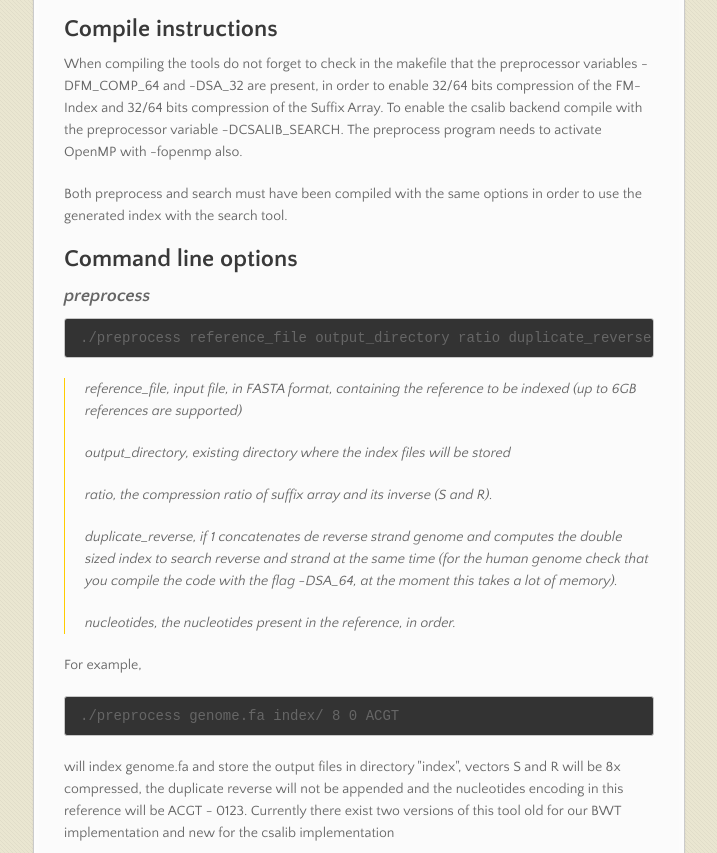
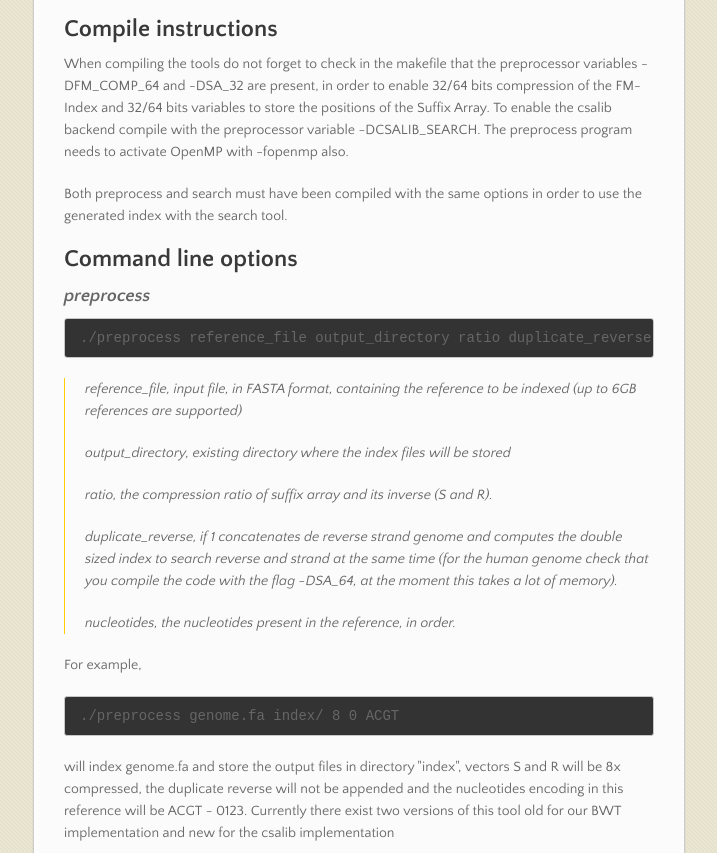
Before and after one commit to josator/gnu-bwt-aligner, a plain HTML site: page index.html in a window 1280 px wide. Shown: the part 1240-2093 px from the top of the page, without its empty margins (282-999 px from the left). Drawn offline with nearby package versions, Linux system fonts and the light colour scheme.

Commit message:
Fixed compile flags explanation

```diff
--- a/index.html
+++ b/index.html
@@ -72,7 +72,7 @@ If compiled to run with the csalib backend the total memory requirements are bel
 
 </ul><h2>Compile instructions</h2>
 
-<p>When compiling the tools do not forget to check in the makefile that the preprocessor variables -DFM_COMP_64 and -DSA_32 are present, in order to enable 32/64 bits compression of the FM-Index and 32/64 bits compression of the Suffix Array.
+<p>When compiling the tools do not forget to check in the makefile that the preprocessor variables -DFM_COMP_64 and -DSA_32 are present, in order to enable 32/64 bits compression of the FM-Index and 32/64 bits variables to store the positions of the Suffix Array.
 To enable the csalib backend compile with the preprocessor variable -DCSALIB_SEARCH.
 The preprocess program needs to activate OpenMP with -fopenmp also.</p>
 
```
